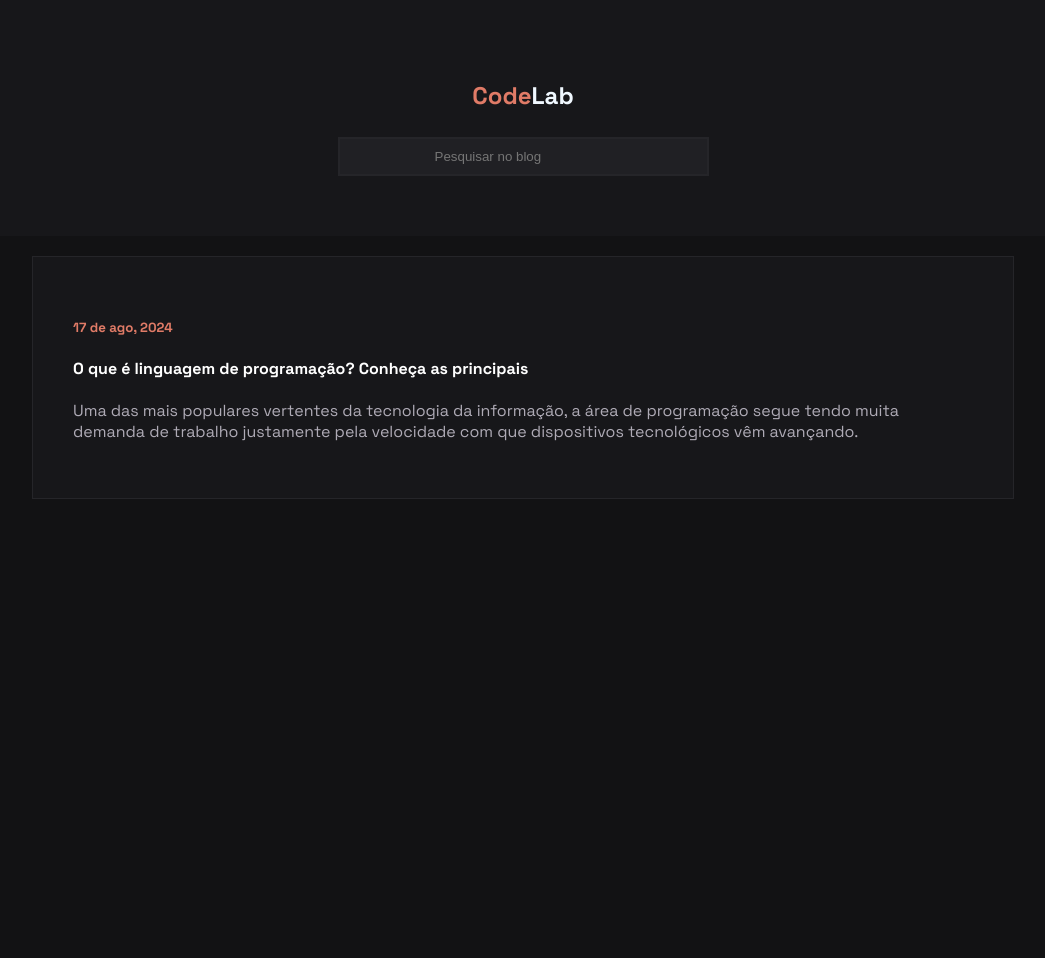
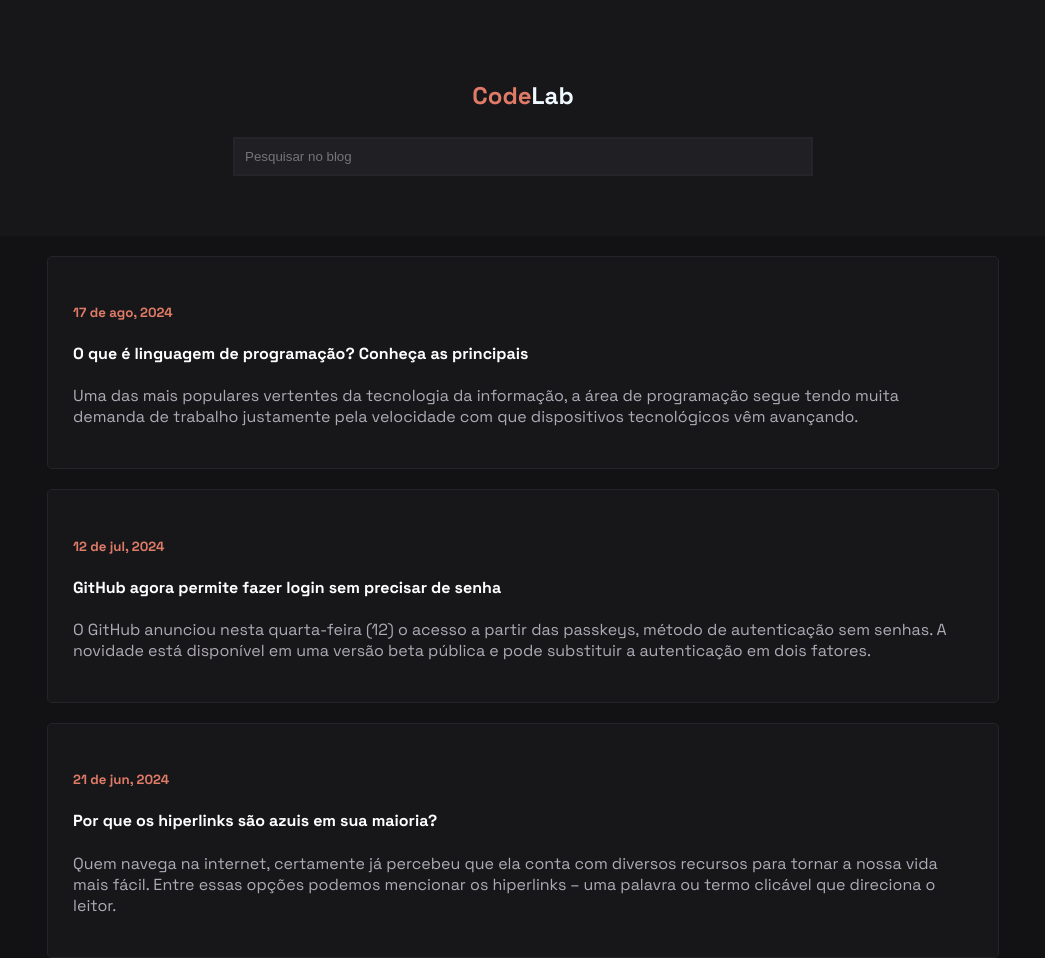
Before and after one commit to PhellipySilva/desafio1, a plain HTML site: page index.html in a window 1280 px wide. Shown: the whole page, without its empty margins (117-1162 px from the left). Before the commit the page ends 800 px from the top, so only its background shows below. Drawn offline with Linux system fonts and the light colour scheme; a web font is replaced by a local one.

Commit message:
cards adicionados

```diff
--- a/css/style.css
+++ b/css/style.css
@@ -28,10 +28,19 @@ body{
 
 #pesquisa{
     margin-top: 6px;
-    padding: 10px 95px 10px 95px;
+    color: #AFABB6;
+    padding: 10px 0px 10px 10px;
+    width: 50%;
     justify-content: center;
     background-color: #202024;
     border: solid 2px #252529;
+    outline: none;
+    text-align: left;
+}
+
+#pesquisa:hover{
+    border: solid 2px #E07B67;
+    transition: 0.5s;
 }
 
 /*Bloco de notícias*/
@@ -42,27 +51,33 @@ body{
     align-items: center;
 }
 
-.noticia1{ /*Adicionar class de outras divs*/
+.noticia1, .noticia2, .noticia3{ /*Adicionar class de outras divs*/
     cursor: pointer;
+    border-radius: 5px;
 }
 
-.noticia1{
+.noticia1, .noticia2, .noticia3{
     max-width: 900px;
     font-family: "Space Grotesk";
     background-color: #17171A;
-    padding: 40px;
+    padding: 25px;
     margin-top: 20px;
     border: solid #252529 1px;
 }
 
-.noticia1 h5{
+.noticia1:hover,.noticia2:hover,.noticia3:hover{
+    border: solid #E07B67 1px;
+    transition: 0.5s;
+}
+
+.noticia1 h5, .noticia2 h5, .noticia3 h5{
     color: #E07B67;
 }
 
-.noticia1 h4{
+.noticia1 h4, .noticia2 h4, .noticia3 h4{
     color: #FFFFFF;
 }
 
-.noticia1 p{
+.noticia1 p, .noticia2 p, .noticia3 p{
     color: #AFABB6
 }
--- a/index.html
+++ b/index.html
@@ -12,7 +12,7 @@
 <body>
     <div class="title">
         <h2><span class="code">Code</span>Lab</h2>
-        <input id="pesquisa" type="search" placeholder="Pesquisar no blog">
+        <input id="pesquisa" type="search" placeholder="Pesquisar no blog" >
     </div>
     <section id="card">
         <div class="noticia1">
@@ -20,6 +20,18 @@
             <h4>O que é linguagem de programação? Conheça as principais</h4>
             <p>Uma das mais populares vertentes da tecnologia da informação, a área de programação segue tendo muita demanda de trabalho justamente pela velocidade com que dispositivos tecnológicos vêm avançando.</p>
         </div>
+
+        <div class="noticia3">
+            <h5>12 de jul, 2024</h5>
+            <h4>GitHub agora permite fazer login sem precisar de senha</h4>
+            <p>O GitHub anunciou nesta quarta-feira (12) o acesso a partir das passkeys, método de autenticação sem senhas. A novidade está disponível em uma versão beta pública e pode substituir a autenticação em dois fatores.</p>
+        </div>
+
+        <div class="noticia3">
+            <h5>21 de jun, 2024</h5>
+            <h4>Por que os hiperlinks são azuis em sua maioria?</h4>
+            <p>Quem navega na internet, certamente já percebeu que ela conta com diversos recursos para tornar a nossa vida mais fácil. Entre essas opções podemos mencionar os hiperlinks – uma palavra ou termo clicável que direciona o leitor.</p>
+        </div>
     </section>
 </body>
 </html>
```
